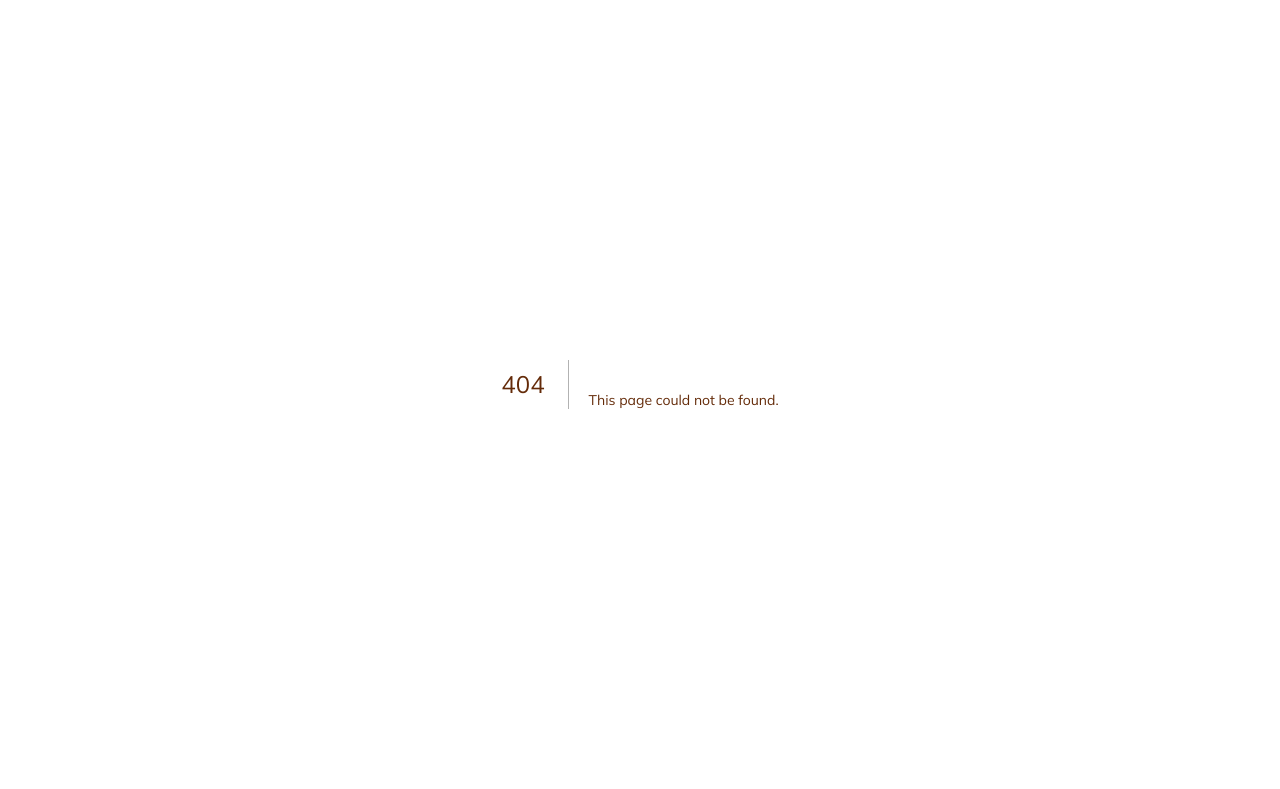
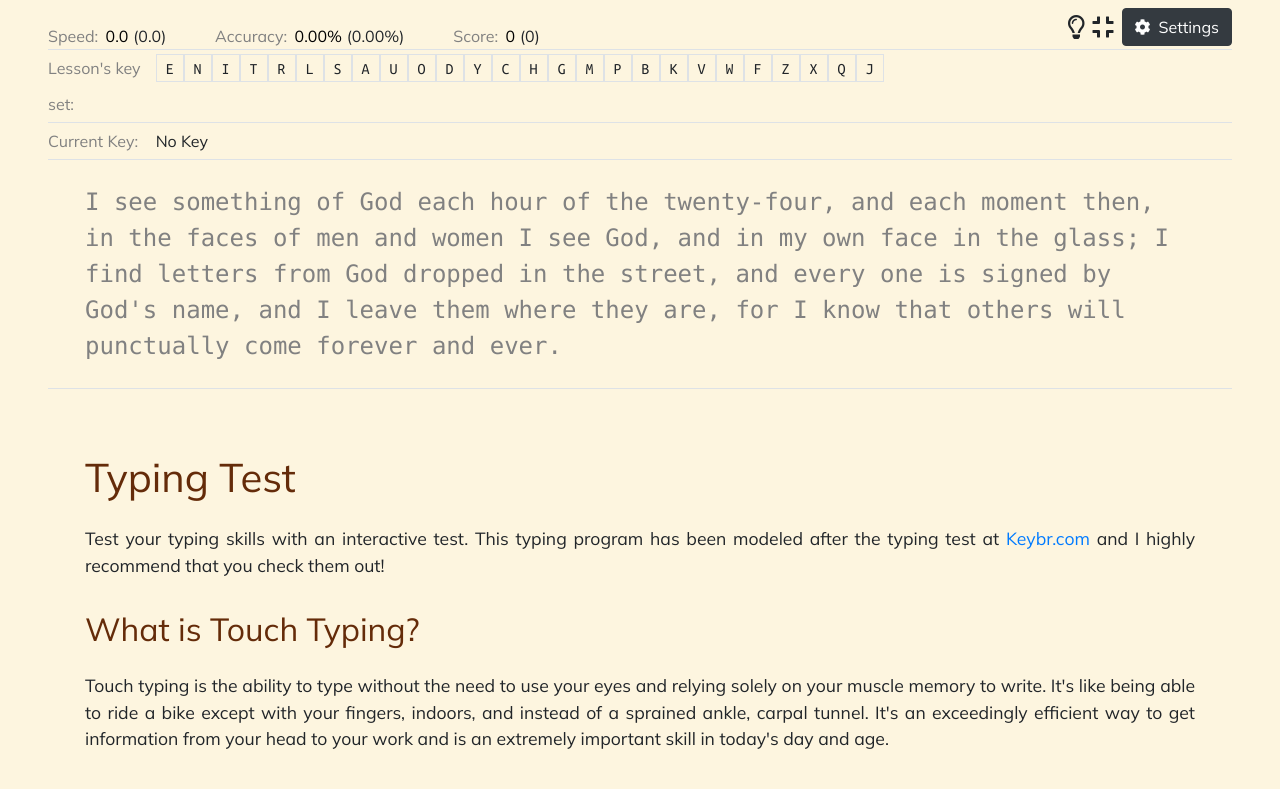
Before and after one commit to IzzyBeraja/Time-Manager-FrontEnd, a Next.js app: page / in a window 1280 px wide. Before the commit this address had no page. Shown: the top 789 px of the page. Built offline with nearby package versions, Linux system fonts and the light colour scheme.

Commit message:
Finally understanding routes a bit better 🚦

```diff
--- /dev/null
+++ b/lib/posts.ts
@@ -0,0 +1,34 @@
+import fs from "fs";
+import path from "path";
+
+export type Post = {
+  id: string;
+  fileContents: string;
+};
+
+const postsDirectory = path.join(process.cwd(), "posts");
+
+export function getSortedPostsData() {
+  console.log(postsDirectory);
+  // Get file names under /posts
+  const fileNames = fs.readdirSync(postsDirectory);
+  const allPostsData: Post[] = fileNames.map(fileName => {
+    // Remove ".md" from file name to get id
+    const id = fileName;
+
+    // Read markdown file as string
+    const fullPath = path.join(postsDirectory, fileName);
+    const fileContents = fs.readFileSync(fullPath, "utf8");
+
+    // Use gray-matter to parse the post metadata section
+    //const matterResult = matter(fileContents);
+
+    // Combine the data with the id
+    return {
+      id,
+      fileContents,
+    };
+  });
+  // Sort posts by date
+  return allPostsData;
+}
--- a/package.json
+++ b/package.json
@@ -26,7 +26,7 @@
   "scripts": {
     "next-dev": "next dev -p 6849",
     "next-build": "next build",
-    "next-start": "next start",
+    "next-start": "next start -p 6850",
     "start": "react-scripts start",
     "build": "react-scripts build",
     "test": "react-scripts test",
--- a/pages/Practice/Practice.tsx
+++ b/pages/Practice/Practice.tsx
@@ -2,13 +2,17 @@ import React, { useEffect, useState } from "react";
 import { getKeySet } from "keysets/colemak";
 import TypeTest from "components/TypeTest";
 import ReactMarkdown from "react-markdown";
-//import readMarkdown from "../lib/readMarkdown";
-import md from "content/practice.md";
 
 import { Stats, TestResults } from "types";
 import { getTest } from "services/TypeTestService";
+import { getSortedPostsData, Post } from "../../lib/posts";
+import { GetStaticPaths, GetStaticProps } from "next";
 
-const Practice = () => {
+type Props = {
+  markdown: Post;
+};
+
+const Practice = ({ markdown }: Props) => {
   const [text, setText] = useState("");
   const [keySet, setKeySet] = useState(getKeySet());
   const [stats, setStats] = useState<Stats>({
@@ -21,8 +25,6 @@ const Practice = () => {
     time: 0,
     textLength: 0,
   });
-  const [markdown, setMarkdown] = useState("");
-  //readMarkdown(md, setMarkdown);
 
   useEffect(() => {
     const statsFromStorage = getStats();
@@ -96,11 +98,10 @@ const Practice = () => {
         stats={stats}
         onTestFinish={handleTestFinish}
       />
-      {/*       <div className="container markdown mt-5">
-        <ReactMarkdown source={markdown} />
-      </div> */}
+      <div className="container markdown mt-5">
+        <ReactMarkdown source={markdown.fileContents} />
+      </div>
     </div>
   );
 };
-
 export default Practice;
--- a/pages/Practice/index.js
+++ b/pages/Practice/index.js
@@ -1,3 +1,3 @@
-import Practice from './Practice'
+import Practice from "./Practice";
 
-export default Practice
+export default Practice;
--- a/pages/_app.tsx
+++ b/pages/_app.tsx
@@ -1,6 +1,6 @@
 import "../styles/global.scss";
+import { AppProps } from "next/app";
 import React from "react";
-import { AppProps } from "next/app";
 
 function App({ Component, pageProps }: AppProps) {
   return <Component {...pageProps} />;
--- /dev/null
+++ b/pages/index.tsx
@@ -0,0 +1,19 @@
+import React from "react";
+import { GetStaticProps } from "next";
+import { getSortedPostsData, Post } from "../lib/posts";
+import Practice from "./Practice";
+
+type Props = {
+  posts: Post[];
+};
+
+export const getStaticProps: GetStaticProps = async ctx => {
+  const posts = getSortedPostsData();
+  return { props: { posts } };
+};
+
+const Main = ({ posts }: Props) => {
+  return <Practice markdown={posts[1]} />;
+};
+
+export default Main;
```
Also changed, not shown: lib/readMarkdown.ts (deleted, +0 -10 lines).
